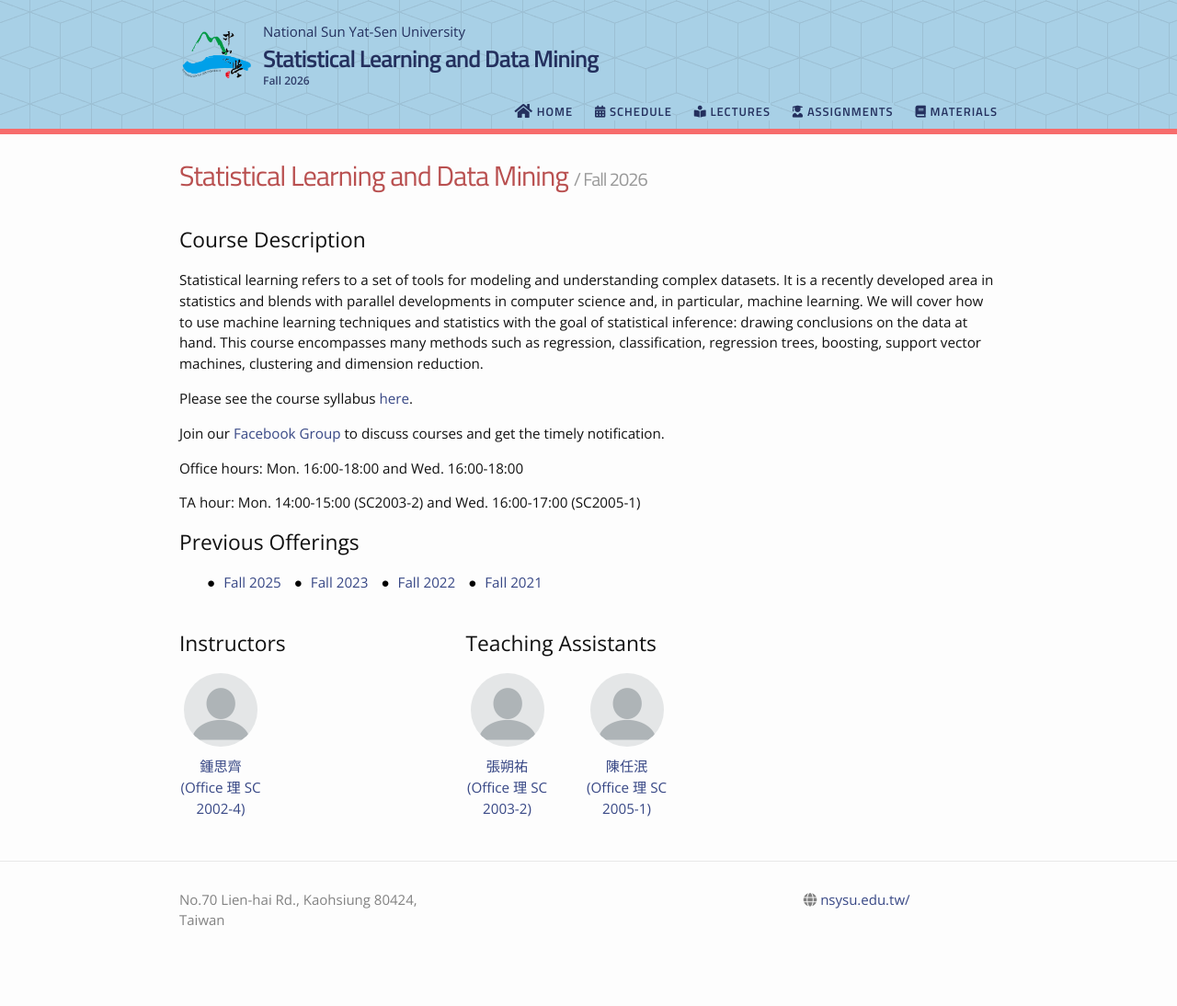
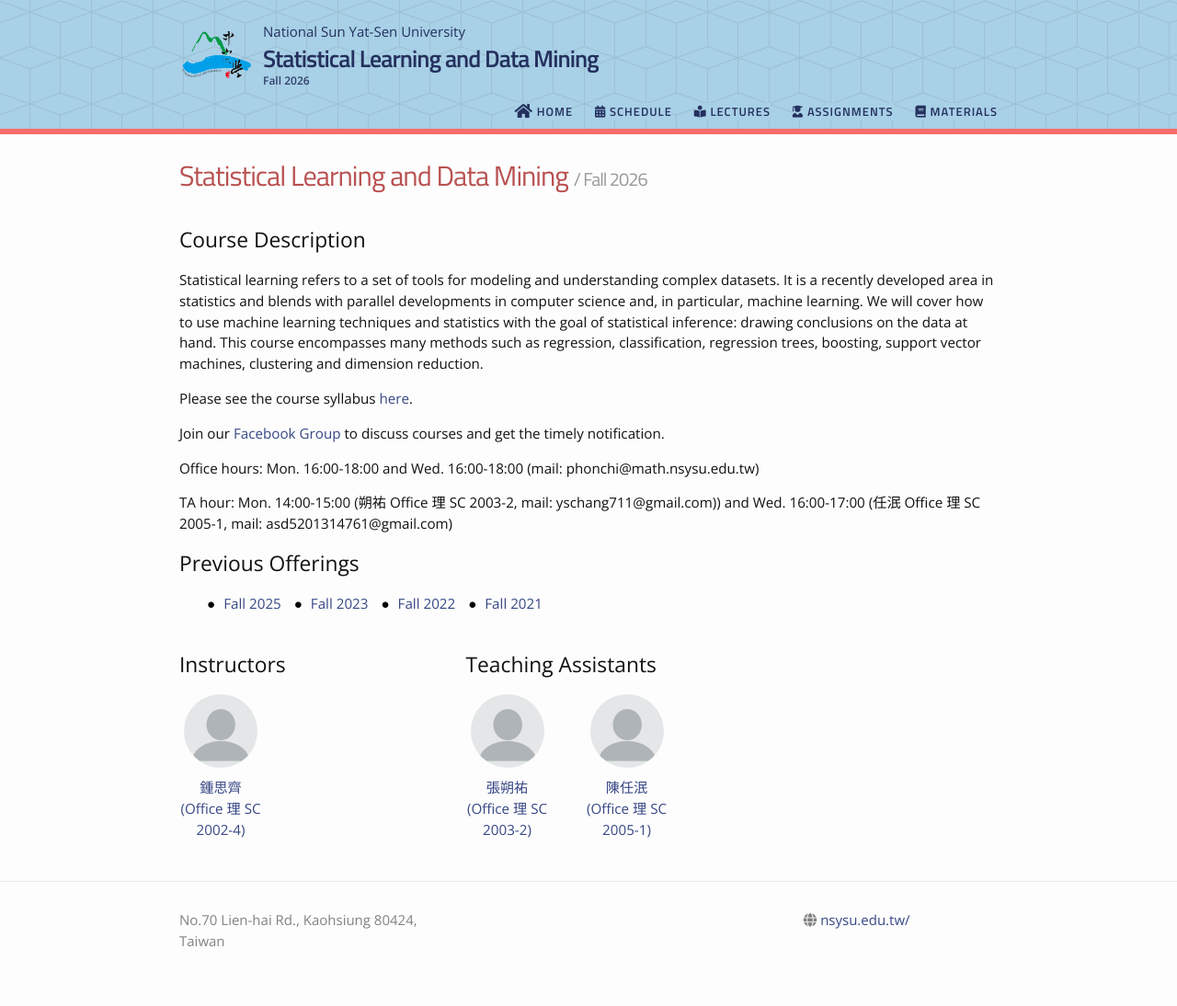
Before and after one commit to phonchi/nsysu-math524, a Jekyll site: the page built from index.md, in a window 1280 px wide. Shown: the whole page at 92% size. Built offline with Jekyll 4.4.1, drawn with Linux system fonts in a browser that asks for light colours; nearby versions of some CDN libraries; before the commit the page ends 1072 px from its top, so only the background shows below that.

Commit message:
Update index.md

```diff
--- a/index.md
+++ b/index.md
@@ -6,6 +6,6 @@ Please see the course syllabus [here](/nsysu-math524/static_files/presentations/
 
 Join our [Facebook Group](https://www.facebook.com/groups/1061242396597040) to discuss courses and get the timely notification.
 
-Office hours: Mon. 16:00-18:00 and Wed. 16:00-18:00
+Office hours: Mon. 16:00-18:00 and Wed. 16:00-18:00 (mail: phonchi@math.nsysu.edu.tw)
 
-TA hour: Mon. 14:00-15:00 (SC2003-2) and Wed. 16:00-17:00 (SC2005-1)
+TA hour: Mon. 14:00-15:00 (朔祐 Office 理 SC 2003-2, mail: yschang711@gmail.com)) and Wed. 16:00-17:00 (任泯 Office 理 SC 2005-1, mail: asd5201314761@gmail.com)
```
